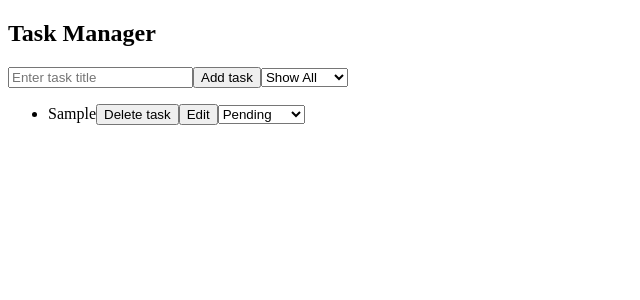
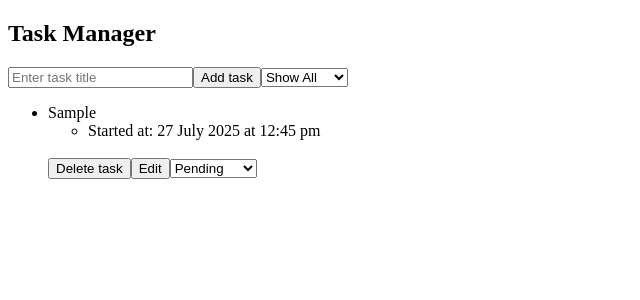
Before and after one commit to abhishekolympics/react-learning, a React (Create React App) app: page / in a window 1280 px wide. Both pictures are taken after typing "Sample" into the empty fields and a click on the button "Add task". Shown: the top 300 px of the page, without its empty margins (0-640 px from the left). Built offline with nearby package versions, Linux system fonts and the light colour scheme.

Commit message:
feat: add timestamps for task creation and updates in task management

```diff
--- a/src/App.js
+++ b/src/App.js
@@ -10,7 +10,7 @@ function App() {
 
   const handleAddTask = () => {
     if (input.trim() === "") return alert("empty task details");
-    setTasks([...tasks, {title:input, status:'pending'}]);
+    setTasks([...tasks, {title:input, status:'pending', startedAt: Date.now()}]);
     setInput("");
   };
 
@@ -26,7 +26,7 @@ function App() {
   };
   const handleEditTask1 = (index, updatedText) => {
     const updatedTasks = [...tasks];
-    updatedTasks[index] = { ...updatedTasks[index], title: updatedText,};
+    updatedTasks[index] = { ...updatedTasks[index], title: updatedText, updatedAt: Date.now()};
     setTasks(updatedTasks);
     setUpdate(false);
     setUpdateIndex(-1)
@@ -78,6 +78,31 @@ function App() {
           (filtersView === 'all') || (task.status === filtersView) ?
           (<li key={index}>
             {tasks[index].title}
+            {'\t'}
+            <ul>
+              <li>
+                Started at: {new Date(tasks[index].startedAt).toLocaleString('en-IN', {
+                  hour: '2-digit',
+                  minute: '2-digit',
+                  hour12: true,
+                  day: '2-digit',
+                  month: 'long',
+                  year: 'numeric',
+                })}
+              </li>
+              {task.updatedAt &&
+              <li>
+                 <> Updated at: {new Date(tasks[index].updatedAt).toLocaleString('en-IN', {
+                  hour: '2-digit',
+                  minute: '2-digit',
+                  hour12: true,
+                  day: '2-digit',
+                  month: 'long',
+                  year: 'numeric',
+                })}</>
+              </li>}
+            </ul>
+            <br/>
             <button onClick={() => handleDeleteTask(index)}>
               {" "}
               Delete task{" "}
@@ -97,6 +122,8 @@ function App() {
                 Completed
               </option>
             </select>
+            <br />
+            <br />
           </li>)
         : <></>))}
       </ul>
```
